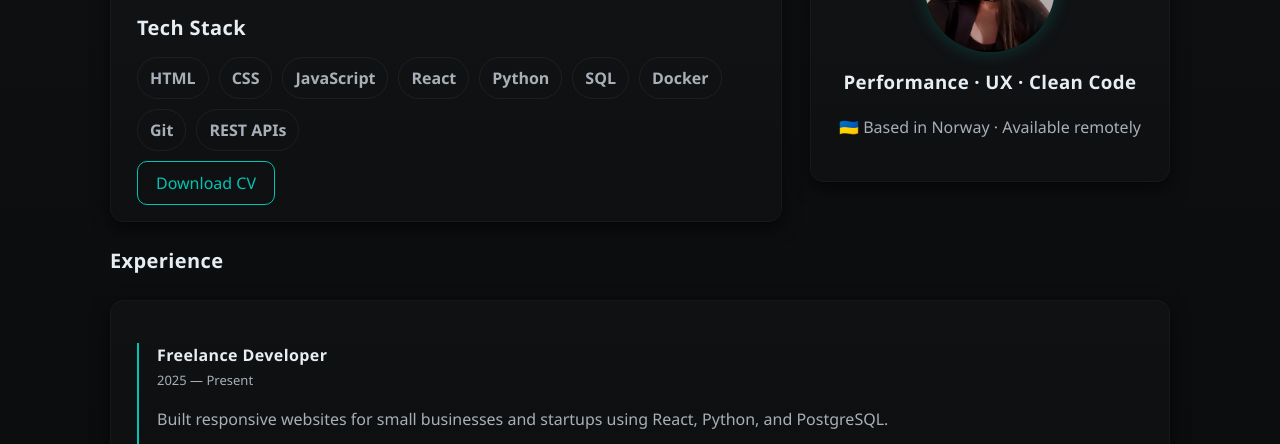
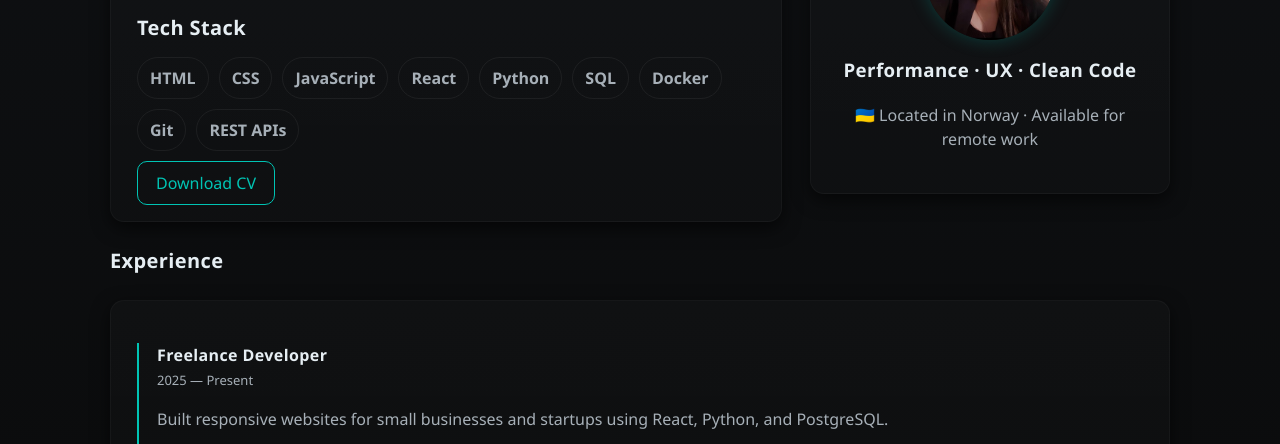
Before and after one commit to zkaryna/newportfolio, a plain HTML site: page index.html in a window 1280 px wide. Shown: the part 319-763 px from the top of the page. Drawn offline with Linux system fonts and the light colour scheme.

Commit message:
Update index.html

```diff
--- a/index.html
+++ b/index.html
@@ -188,7 +188,7 @@
       <aside class="card profile-visual reveal" style="text-align:center">
         <img src="photo.jpg" alt="Karyna Zakabluk photo">
         <h3 style="margin-top:10px;">Performance · UX · Clean Code</h3>
-        <p>🇺🇦 Based in Norway · Available remotely</p>
+        <p>🇺🇦 Located in Norway · Available for remote work</p>
       </aside>
     </section>
 
```
